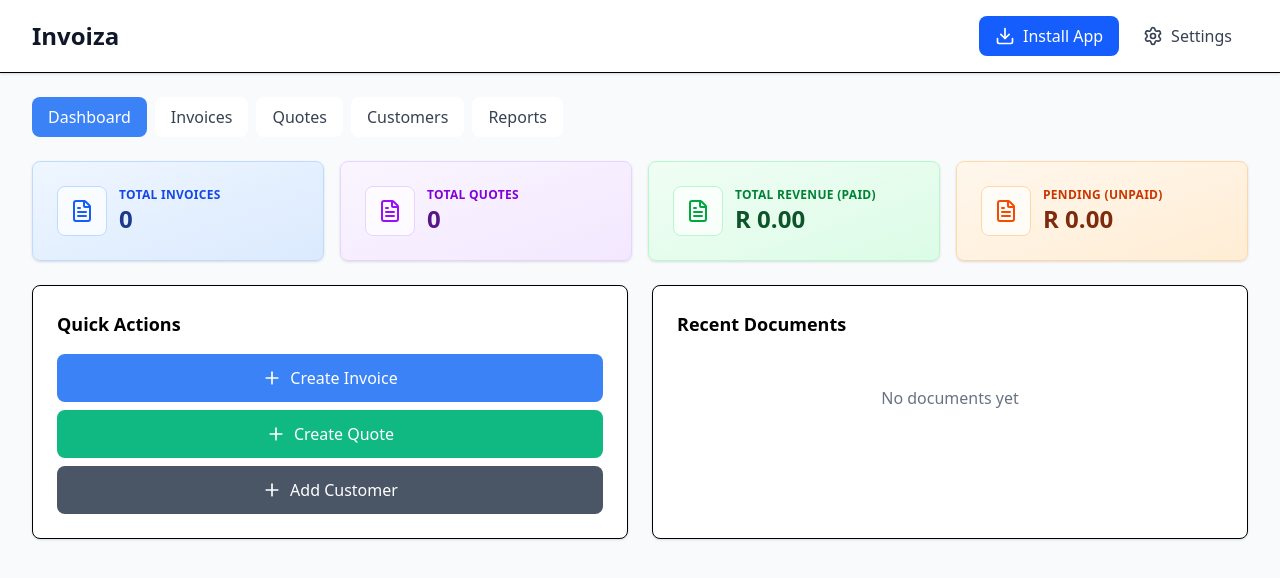
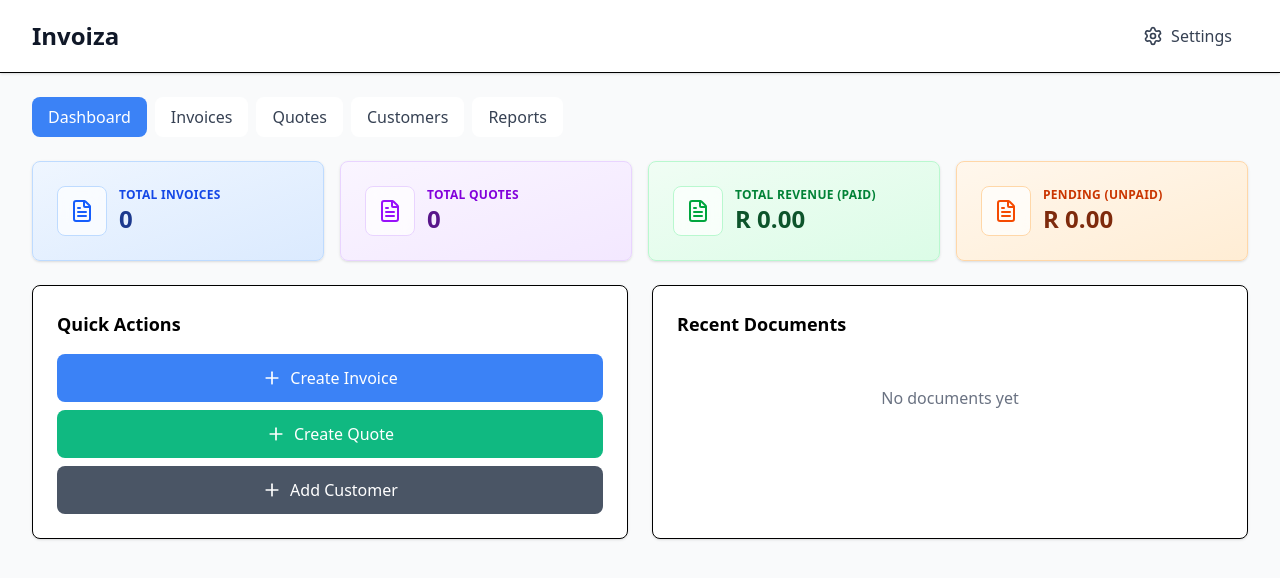
Before and after one commit to Chrisie146/invoiza, a React (Vite) app: page / in a window 1280 px wide. Shown: the top 578 px of the page. Built offline with nearby package versions, Linux system fonts and the light colour scheme.

Commit message:
Remove Install App button from header

```diff
--- a/src/App.tsx
+++ b/src/App.tsx
@@ -2278,15 +2278,6 @@
         <div className="max-w-7xl mx-auto px-4 sm:px-6 lg:px-8">
           <div className="flex justify-between items-center py-4">
             <h1 className="text-2xl font-bold text-gray-900">Invoiza</h1>
-            <div className="flex items-center gap-2">
-              <button
-                onClick={handleInstallClick}
-                className="flex items-center gap-2 px-4 py-2 bg-blue-600 text-white hover:bg-blue-700 rounded-lg transition-colors font-medium"
-                title="Install Invoiza App"
-              >
-                <Download size={20} />
-                <span className="hidden sm:inline">Install App</span>
-              </button>
             <button
               onClick={() => setShowSettingsForm(true)}
               className="flex items-center gap-2 px-4 py-2 text-gray-700 hover:bg-gray-100 rounded-lg transition-colors"
@@ -2295,7 +2286,6 @@
               <Settings size={20} />
               <span className="hidden sm:inline">Settings</span>
             </button>
-            </div>
           </div>
         </div>
       </div>
```
Lines whose indentation alone changed are shown as unchanged.
